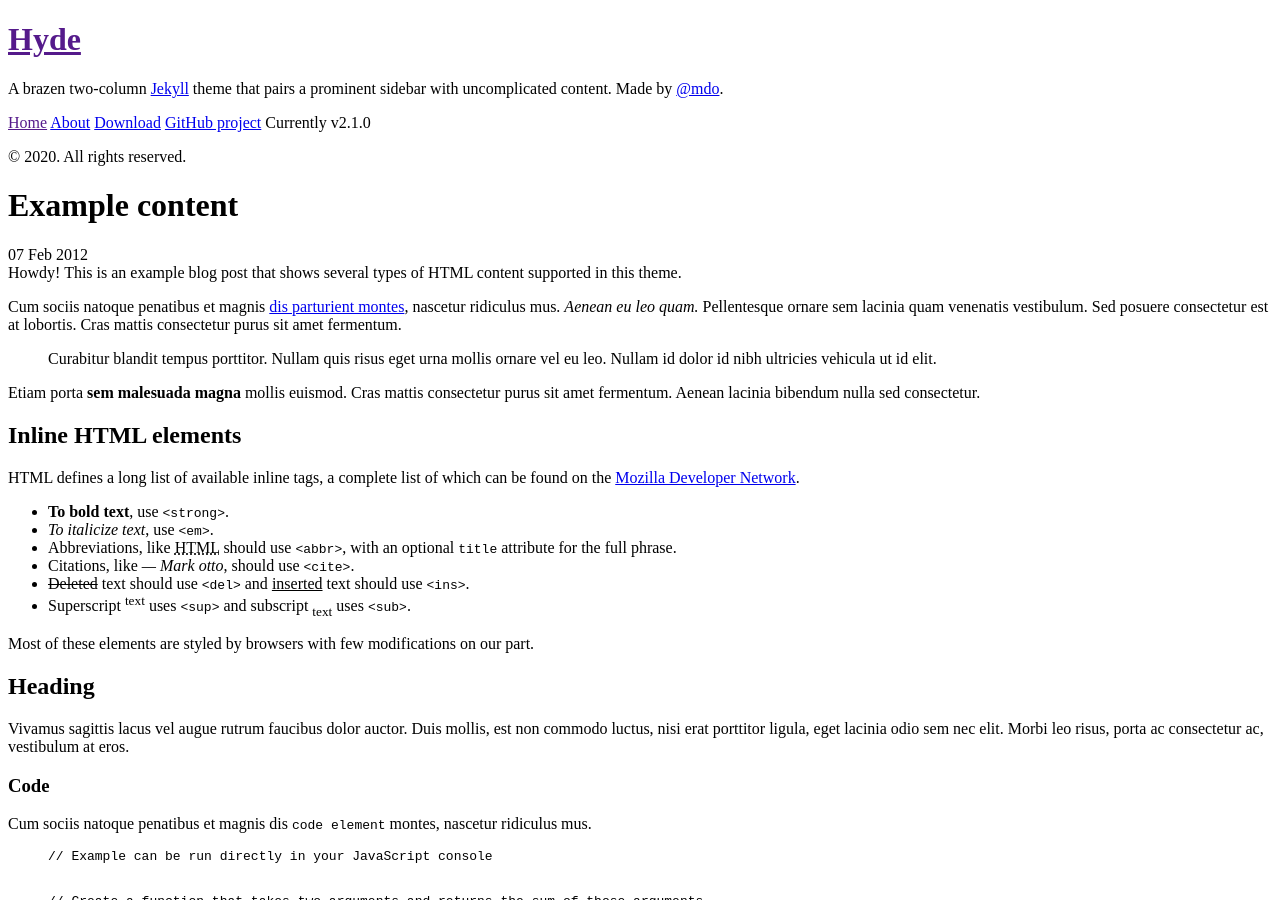
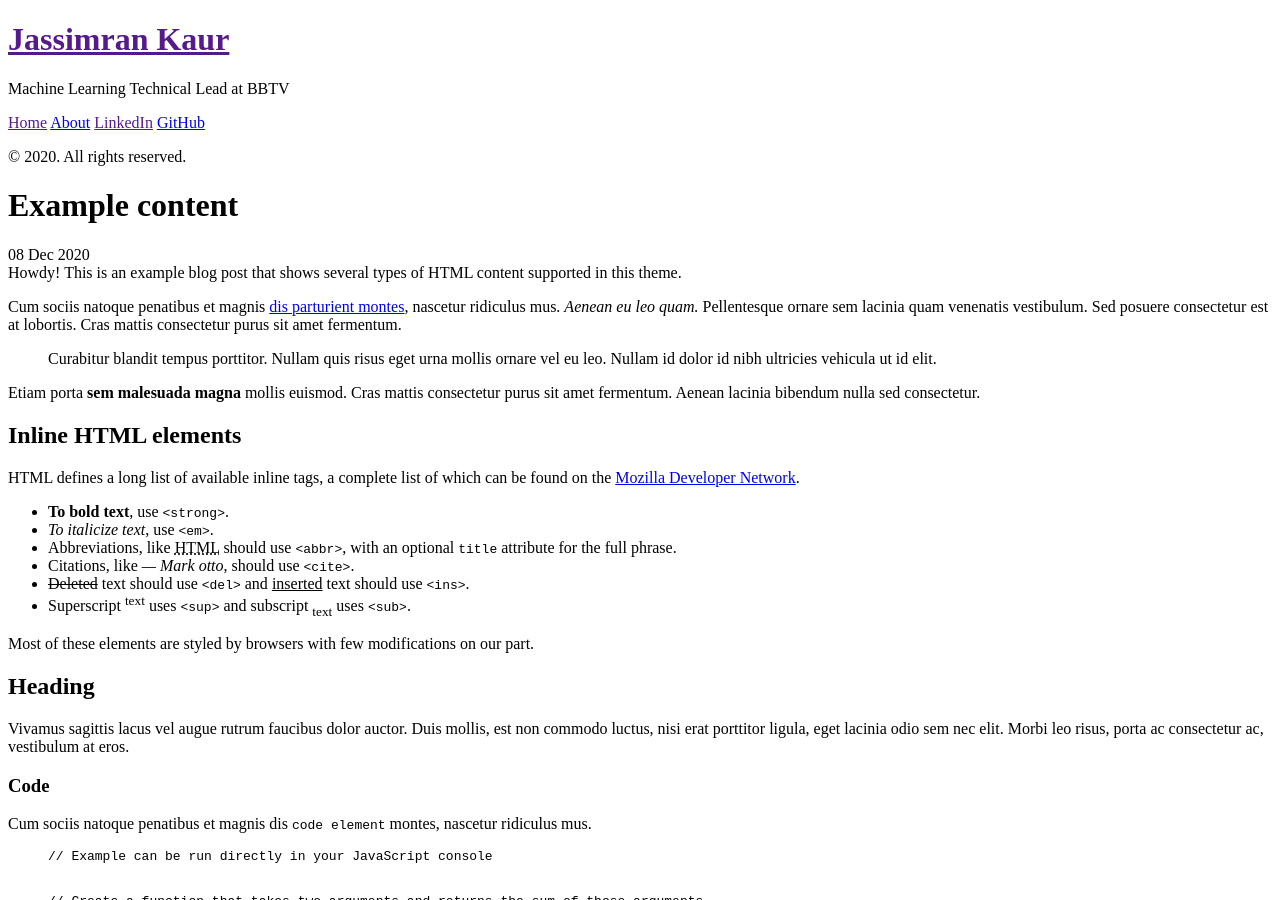
Before and after one commit to jassimran/jassimran.github.io, a Jekyll site: the page built from _posts/2020-12-8-how-can-we-make-the-content-on-Youtube-safer.md.md, in a window 1280 px wide and 900 px high. Built offline with Jekyll 4.4.1, drawn with Linux system fonts in a browser that asks for light colours; Markdown is read by kramdown in place of the engine named in the settings; some of the changed text lies outside the part shown.

Commit message:
making first changes

```diff
--- a/_config.yml
+++ b/_config.yml
@@ -7,9 +7,9 @@
 relative_permalinks: false
 
 # Setup
-title:            Hyde
-tagline:          'A Jekyll theme'
-description:      'A brazen two-column <a href="http://jekyllrb.com" target="_blank">Jekyll</a> theme that pairs a prominent sidebar with uncomplicated content. Made by <a href="https://twitter.com/mdo" target="_blank">@mdo</a>.'
+title:            Jassimran Kaur
+tagline:          'A Woman Scientist'
+description:      'Machine Learning Technical Lead at BBTV'
 url:              http://hyde.getpoole.com
 baseurl:          /
 
--- a/_includes/sidebar.html
+++ b/_includes/sidebar.html
@@ -26,9 +26,9 @@
         {% endif %}
       {% endfor %}
 
-      <a class="sidebar-nav-item" href="{{ site.github.repo }}/archive/v{{ site.version }}.zip">Download</a>
-      <a class="sidebar-nav-item" href="{{ site.github.repo }}">GitHub project</a>
-      <span class="sidebar-nav-item">Currently v{{ site.version }}</span>
+      <a class="sidebar-nav-item" href="">LinkedIn</a>
+      <a class="sidebar-nav-item" href="{{ site.github.repo }}">GitHub</a>
+
     </nav>
 
     <p>&copy; {{ site.time | date: '%Y' }}. All rights reserved.</p>
```
Also changed, not shown: _posts_template/2012-02-07-example-content.md (added, +138 -0 lines), _posts/2020-12-8-how-can-we-make-the-content-on-Youtube-safer.md.md (renamed from _posts/2012-02-07-example-content.md), _posts_template/2012-02-06-whats-jekyll.md (renamed from _posts/2012-02-06-whats-jekyll.md), _posts_template/2013-12-28-introducing-hyde.md (renamed from _posts/2013-12-28-introducing-hyde.md).
